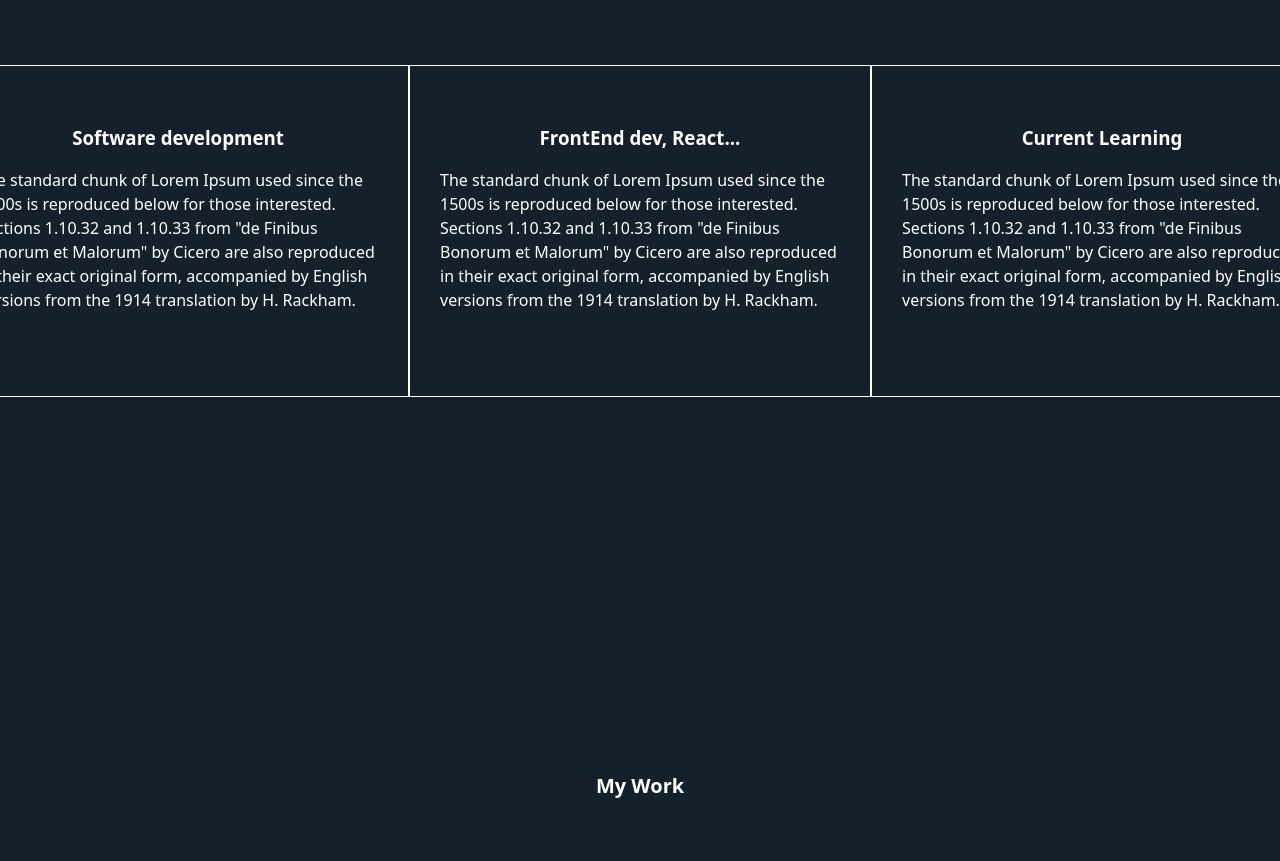
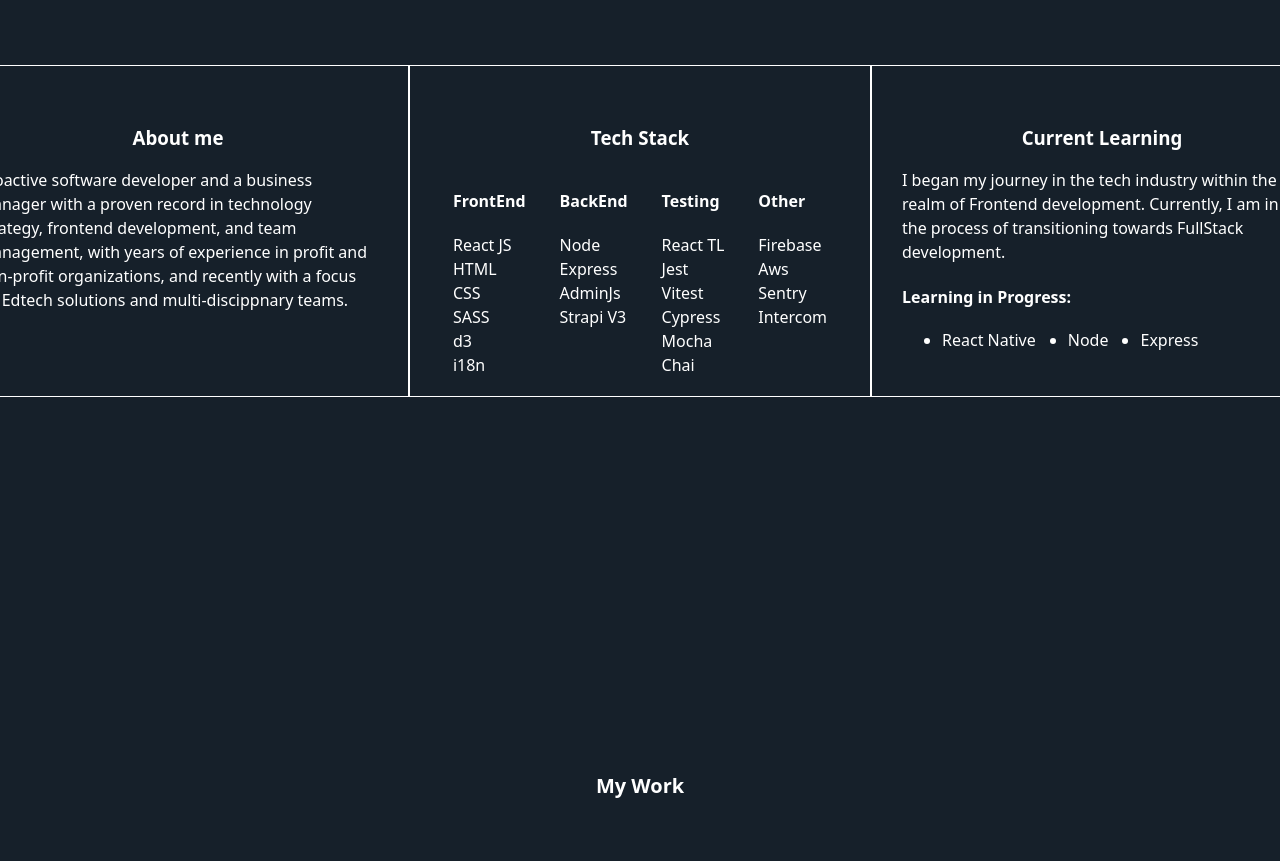
Before and after one commit to jamassaro/jamassaro.github.io, a React (Vite) app: page / in a window 1280 px wide. Shown: the part 781-1642 px from the top of the page. Built offline with nearby package versions, Linux system fonts and the light colour scheme.

Commit message:
add my expertise section

```diff
--- a/src/components/MyExpertise/MyExpertise.jsx
+++ b/src/components/MyExpertise/MyExpertise.jsx
@@ -7,31 +7,64 @@
         <h1>My Expertise</h1>
         <div className='expertise-wrapper'>
             <div className='expertise-card'>
-                <h3>Software development</h3>
-                <p>The standard chunk of Lorem Ipsum used since
-                    the 1500s is reproduced below for those interested.
-                    Sections 1.10.32 and 1.10.33 from "de Finibus Bonorum et Malorum"
-                     by Cicero are also reproduced in their exact original form, accompanied by
-                     English versions from the 1914 translation by H. Rackham.
+                <h3>About me</h3>
+                <p>
+                  Proactive software developer and a business manager with a
+                  proven record in technology strategy, frontend development,
+                  and team management, with years of experience in
+                  profit and non-profit organizations, and recently with a focus on
+                  Edtech solutions and multi-discippnary teams.
                 </p>
             </div>
             <div className='expertise-card'>
-                <h3>FrontEnd dev, React...</h3>
-                <p>The standard chunk of Lorem Ipsum used since
-                    the 1500s is reproduced below for those interested.
-                    Sections 1.10.32 and 1.10.33 from "de Finibus Bonorum et Malorum"
-                     by Cicero are also reproduced in their exact original form, accompanied by
-                     English versions from the 1914 translation by H. Rackham.
-                </p>
+                <h3>Tech Stack</h3>
+                  <div className='tech-stack-container'>
+                    <div style={{with: 100}}>
+                      <h4>FrontEnd</h4>
+                        <p>React JS</p>
+                        <p>HTML</p>
+                        <p>CSS</p>
+                        <p>SASS</p>
+                        <p>d3</p>
+                        <p>i18n</p>
+                    </div>
+                    <div style={{with: 100}}>
+                      <h4>BackEnd</h4>
+                          <p>Node</p>
+                          <p>Express</p>
+                          <p>AdminJs</p>
+                          <p>Strapi V3</p>
+                    </div>
+                    <div style={{with: 100}}>
+                      <h4>Testing</h4>
+                        <p>React TL</p>
+                        <p>Jest</p>
+                        <p>Vitest</p>
+                        <p>Cypress</p>
+                        <p>Mocha</p>
+                        <p>Chai</p>
+                    </div>
+                    <div style={{with: 100}}>
+                      <h4>Other</h4>
+                        <p>Firebase</p>
+                        <p>Aws</p>
+                        <p>Sentry</p>
+                        <p>Intercom</p>
+                    </div>
+                  </div>
             </div>
             <div className='expertise-card'>
                 <h3>Current Learning</h3>
-                <p>The standard chunk of Lorem Ipsum used since
-                    the 1500s is reproduced below for those interested.
-                    Sections 1.10.32 and 1.10.33 from "de Finibus Bonorum et Malorum"
-                     by Cicero are also reproduced in their exact original form, accompanied by
-                     English versions from the 1914 translation by H. Rackham.
+                <p>
+                  I began my journey in the tech industry within the realm of Frontend development.
+                  Currently, I am in the process of transitioning towards FullStack development.
                 </p>
+                <h4>Learning in Progress:</h4>
+                <ul style={{display: 'flex', gap: 32}}>
+                  <li>React Native</li>
+                  <li>Node</li>
+                  <li>Express</li>
+                </ul>
             </div>
         </div>
     </div>
```
